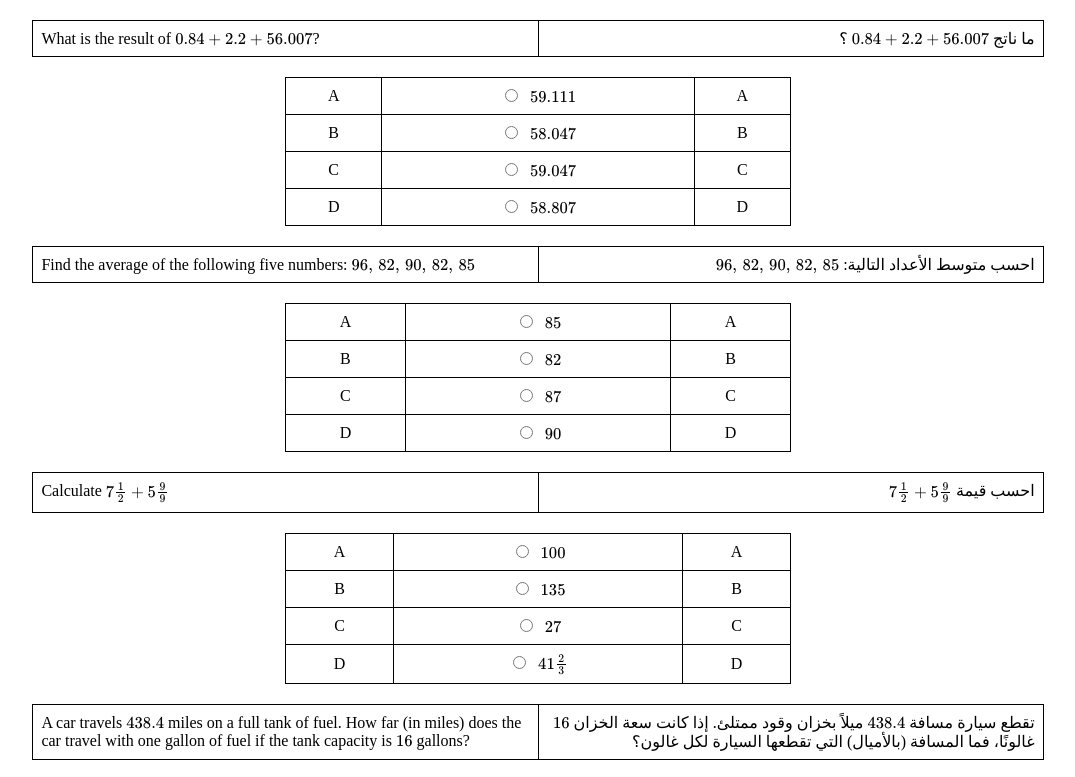
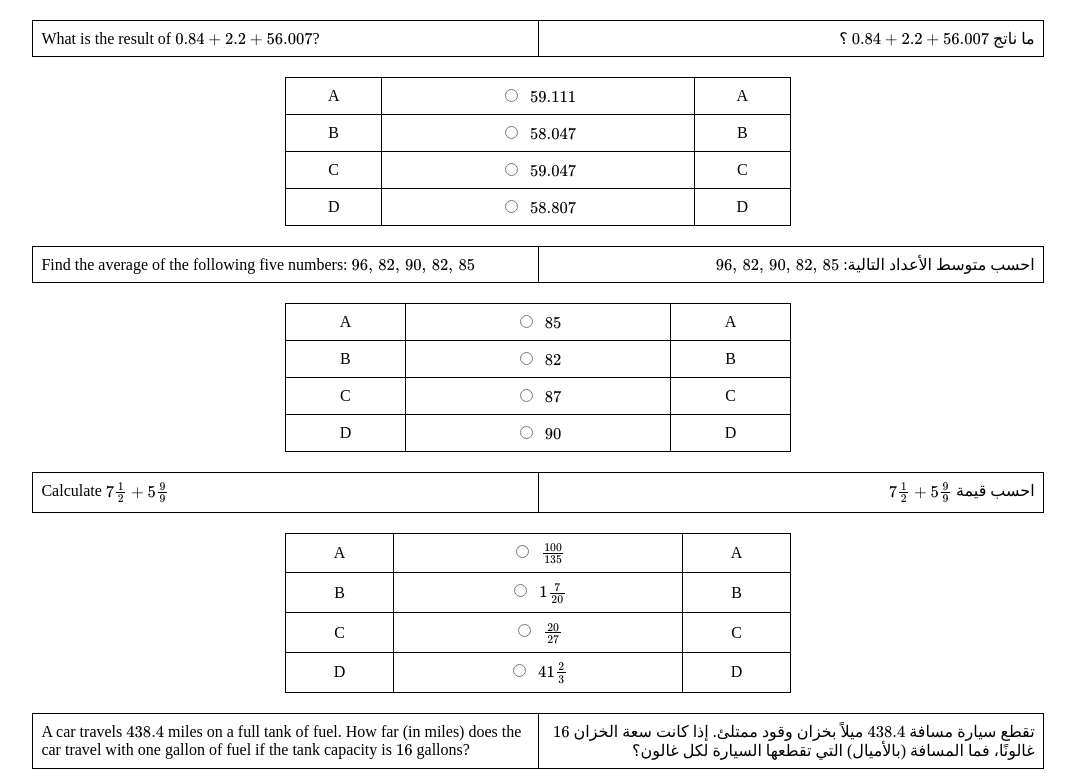
Before and after one commit to ABALQARNI/MockTest, a plain HTML site: page index.html in a window 1280 px wide. Shown: the top 777 px of the page, without its empty margins (102-1177 px from the left). Drawn offline with nearby package versions, Linux system fonts and the light colour scheme.

Commit message:
index.html

```diff
--- a/index.html
+++ b/index.html
@@ -2,6 +2,8 @@
 <html lang="ar" dir="rtl">
 <head>
   <meta charset="UTF-8">
+  <!-- إضافة وسم الـ viewport لجعل الصفحة متجاوبة -->
+  <meta name="viewport" content="width=device-width, initial-scale=1.0">
   <title>سؤال الاختبار</title>
   <style>
     .centered-table {
@@ -123,17 +125,17 @@
   <table class="centered-table small-table">
     <tr>
       <td>A</td>
-      <td><span class="ltr-text">\( 100 \)</span> <input type="radio" name="q3" value="100"></td>
+      <td><span class="ltr-text">\( \tfrac{100}{135} \)</span> <input type="radio" name="q3" value="100"></td>
       <td>A</td>
     </tr>
     <tr>
       <td>B</td>
-      <td><span class="ltr-text">\( 135 \)</span> <input type="radio" name="q3" value="135"></td>
+      <td><span class="ltr-text">\( 1 \tfrac{7}{20} \)</span> <input type="radio" name="q3" value="135"></td>
       <td>B</td>
     </tr>
     <tr>
       <td>C</td>
-      <td><span class="ltr-text">\( 27 \)</span> <input type="radio" name="q3" value="27"></td>
+      <td><span class="ltr-text">\( \tfrac{20}{27} \)</span> <input type="radio" name="q3" value="27"></td>
       <td>C</td>
     </tr>
     <tr>
```
